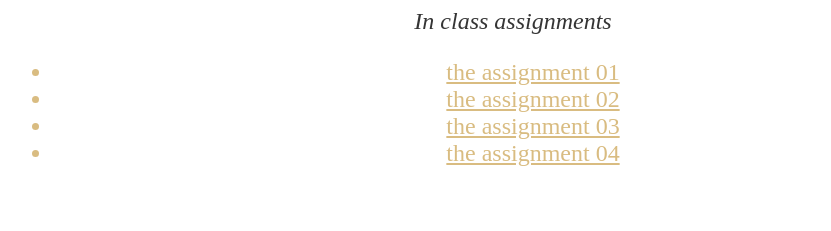
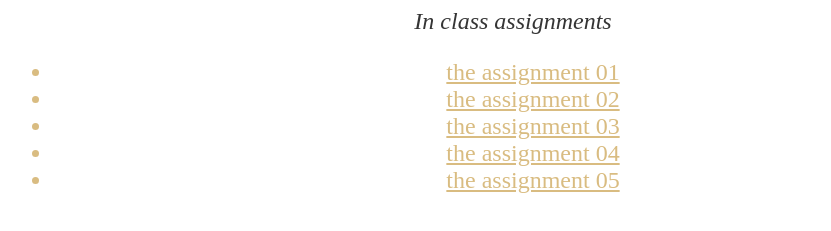
Before and after one commit to Zijian0215/Coding-Exercise, a plain HTML site: page Assignment/index.html in a window 1280 px wide. Shown: the part 635-866 px from the top of the page, without its empty margins (127-958 px from the left). Drawn offline with Linux system fonts and the light colour scheme.

Commit message:
Update index.html

```diff
--- a/Assignment/index.html
+++ b/Assignment/index.html
@@ -46,6 +46,7 @@
 		<a href="https://zijian0215.github.io/Coding-Exercise/Assignment/Exercise02.html" style="color:#d9bc81"><li>the assignment 02</li></a>
 		<a href="https://zijian0215.github.io/Coding-Exercise/Assignment/Exercise03.html" style="color:#d9bc81"><li>the assignment 03</li></a>
     <a href="https://zijian0215.github.io/Coding-Exercise/Assignment/Exercise04/Exercise04.html" style="color:#d9bc81"><li>the assignment 04</li></a>
+    <a href="https://zijian0215.github.io/Coding-Exercise/Assignment/Exercise04/Exercise05.html" style="color:#d9bc81"><li>the assignment 05</li></a>
     </ul>
 </body>
 </html>
```
